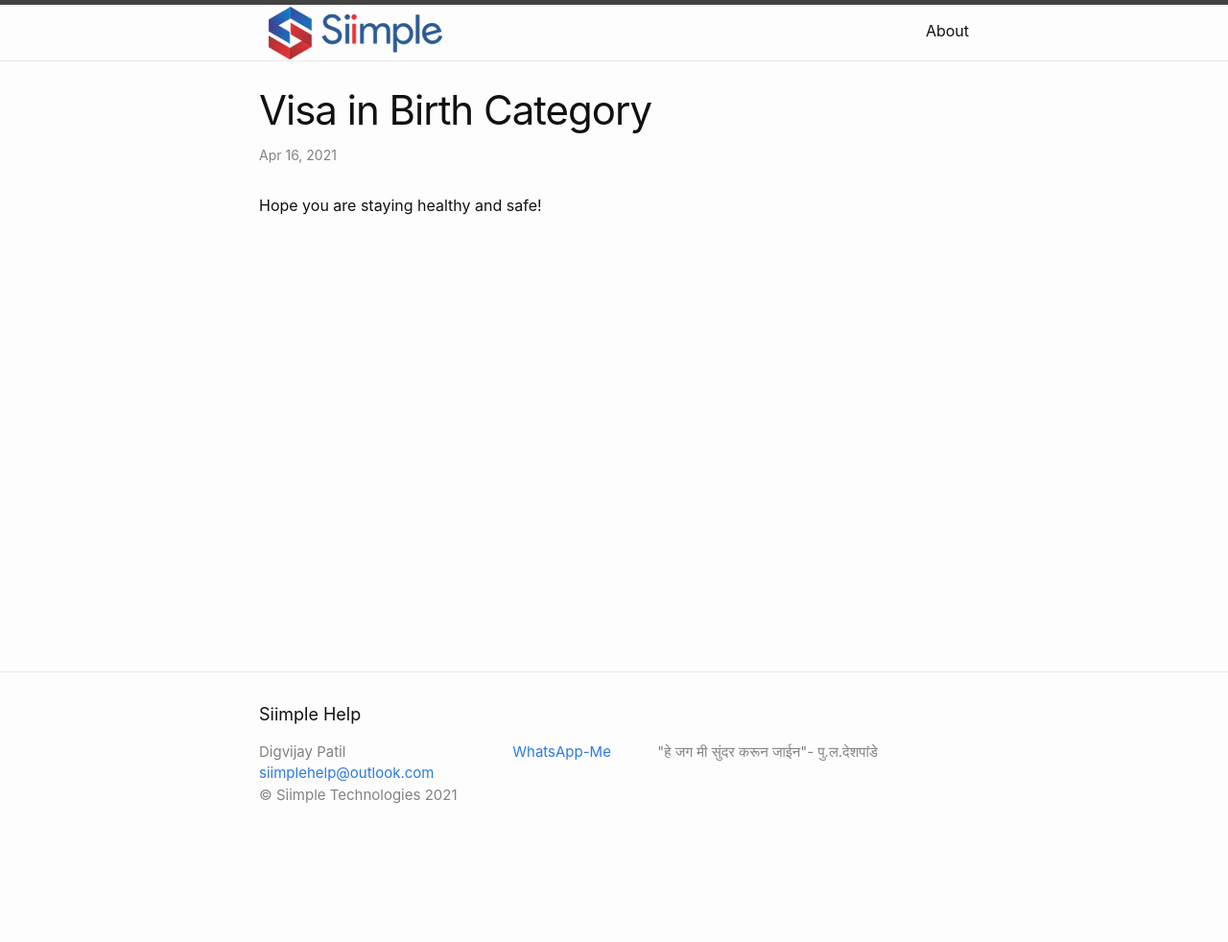
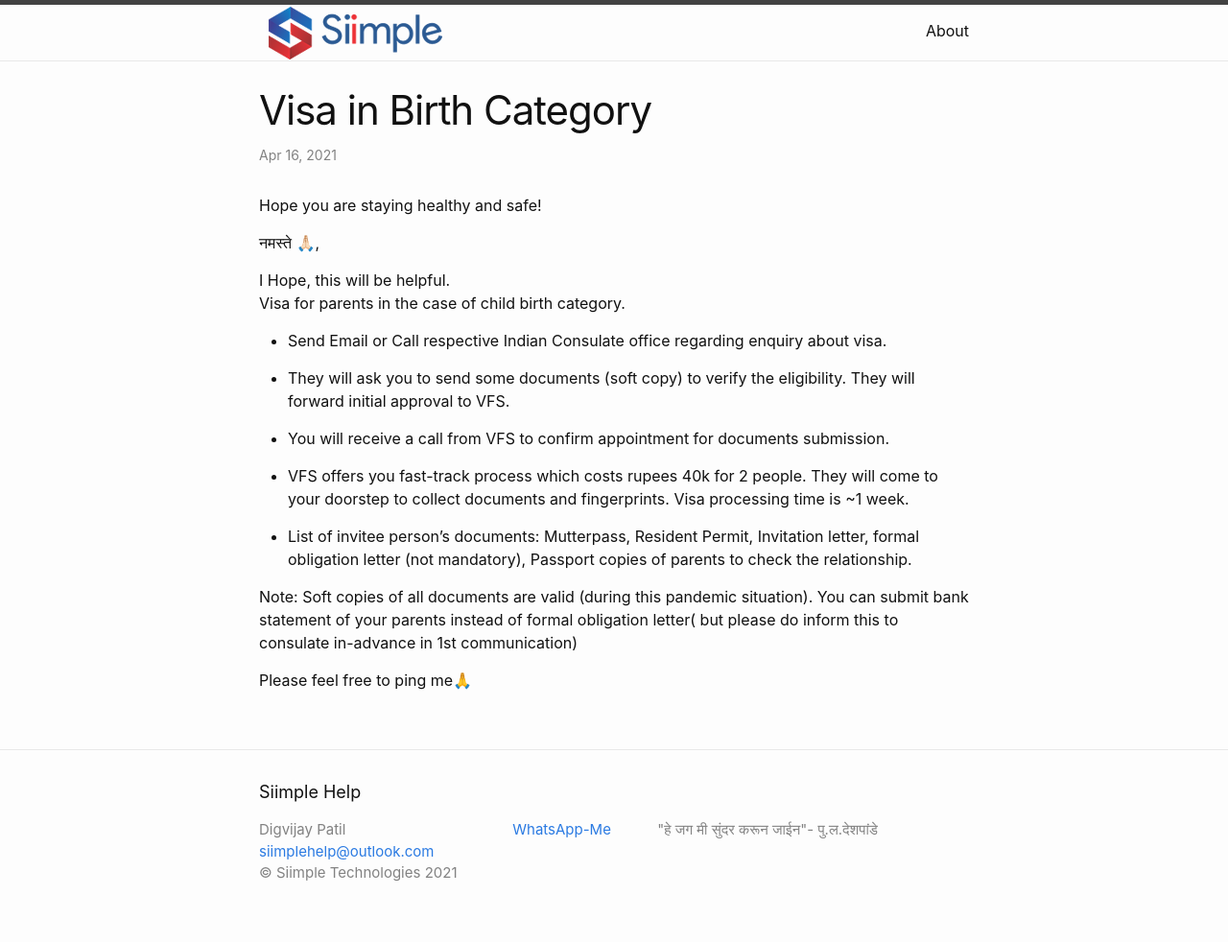
Before and after one commit to siimplehelp/liveingermany, a Jekyll site: the page built from _posts/2021-04-10-child-birth-visa.md, in a window 1280 px wide. Shown: the whole page at 96% size. Built offline with Jekyll 4.4.1, drawn with Linux system fonts in a browser that asks for light colours; before the commit the page ends 900 px from its top, so only the background shows below that.

Commit message:
add information

```diff
--- a/_posts/2021-04-10-child-birth-visa.md
+++ b/_posts/2021-04-10-child-birth-visa.md
@@ -5,3 +5,22 @@ date:   2021-04-16 16:00:32 +0200
 categories: jekyll update
 ---
 Hope you are staying healthy and safe!
+
+नमस्ते 🙏🏻,
+
+I Hope, this will be helpful.
+Visa for parents in the case of child birth category.
+
+* Send Email or Call respective Indian Consulate office regarding enquiry about visa.
+
+* They will ask you to send some documents (soft copy) to verify the eligibility. They will forward initial approval to VFS.
+
+* You will receive a call from VFS to confirm appointment for documents submission.
+
+* VFS offers you fast-track process which costs rupees 40k for 2 people. They will come to your doorstep to collect documents and fingerprints. Visa processing time is ~1 week.
+
+* List of invitee person’s documents: Mutterpass, Resident Permit, Invitation letter, formal obligation letter (not mandatory), Passport copies of parents to check the relationship.
+
+Note: Soft copies of all documents are valid (during this pandemic situation). You can submit bank statement of your parents instead of formal obligation letter( but please do inform this to consulate in-advance in 1st communication)
+
+Please feel free to ping me🙏
```
